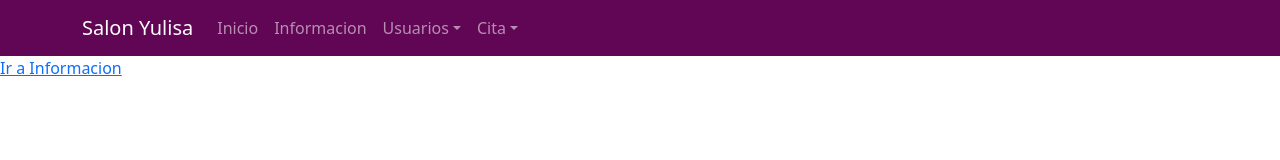
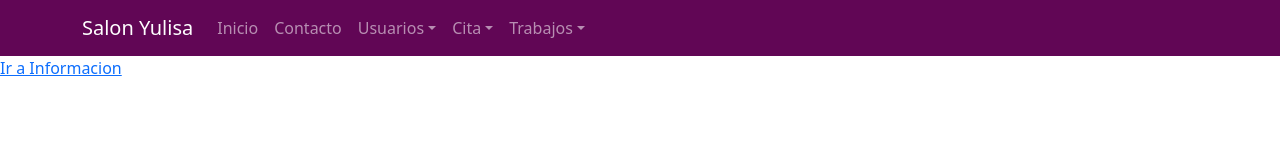
Before and after one commit to Oneyker21/Web_Salon_Yulisa, a React (Create React App) app in the folder daniela-frontend/: page / in a window 1280 px wide. Shown: the top 160 px of the page. Built offline with nearby package versions, Linux system fonts and the light colour scheme.

Commit message:
Trabajos añadidos.

```diff
--- a/daniela-frontend/src/components/Header.js
+++ b/daniela-frontend/src/components/Header.js
@@ -27,7 +27,7 @@ function Header() {
                 <Link to="/" className="link-unstyled">Inicio</Link>
               </Nav.Link>
               <Nav.Link>
-                <Link to="/about" className="link-unstyled">Informacion</Link>
+                <Link to="/about" className="link-unstyled">Contacto</Link>
               </Nav.Link>
               <NavDropdown title="Usuarios" id="clientes">
                 <NavDropdown.Item>
@@ -58,6 +58,22 @@ function Header() {
                 <NavDropdown.Divider />
                 <NavDropdown.Item>
                   <Link to="/eliminar-cita" className="link-unstyled">Eliminar Cita</Link>
+                </NavDropdown.Item>
+              </NavDropdown>
+
+              <NavDropdown title="Trabajos" id=" Trabajos">
+                <NavDropdown.Item>
+                  <Link to="/customer" className="link-unstyled">Registrar Trabajos</Link>
+                </NavDropdown.Item>
+                <NavDropdown.Item>
+                  <Link to="/actualizar-cita" className="link-unstyled">Actualizar Trabajos</Link>
+                </NavDropdown.Item>
+                <NavDropdown.Item>
+                  <Link to="/ver-cita" className="link-unstyled">Ver Trabajos</Link>
+                </NavDropdown.Item>
+                <NavDropdown.Divider />
+                <NavDropdown.Item>
+                  <Link to="/eliminar-cita" className="link-unstyled">Eliminar Trabajos</Link>
                 </NavDropdown.Item>
               </NavDropdown>
 
```
